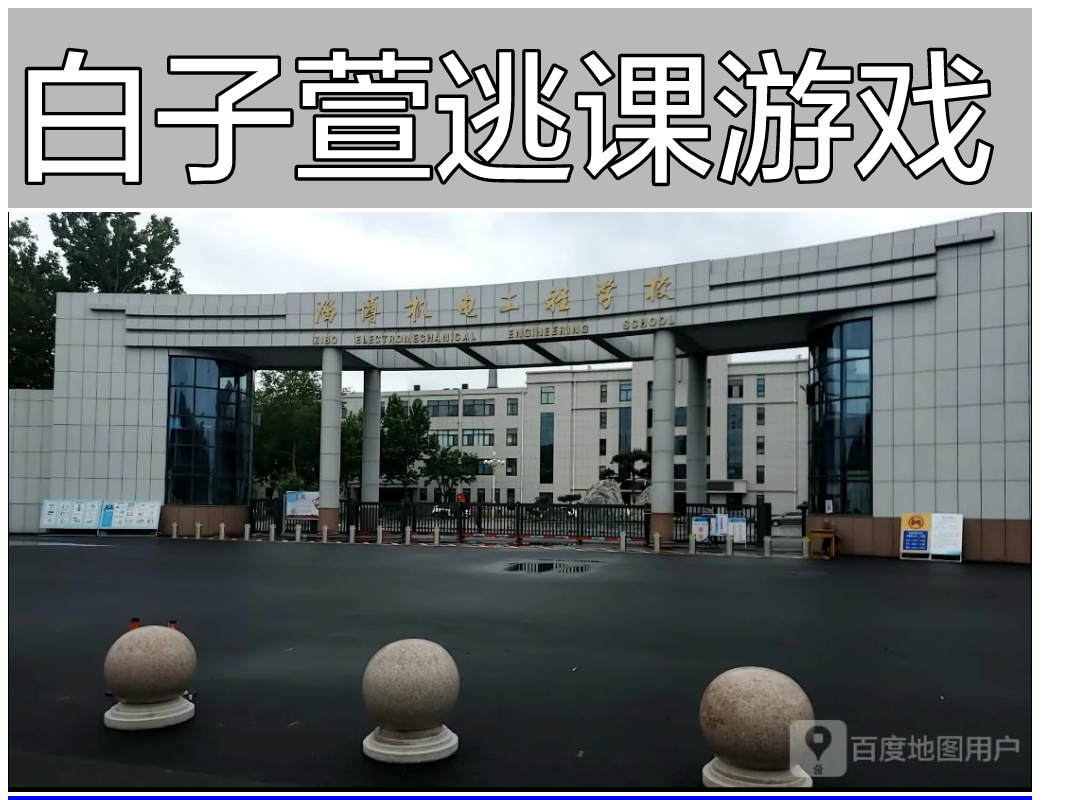
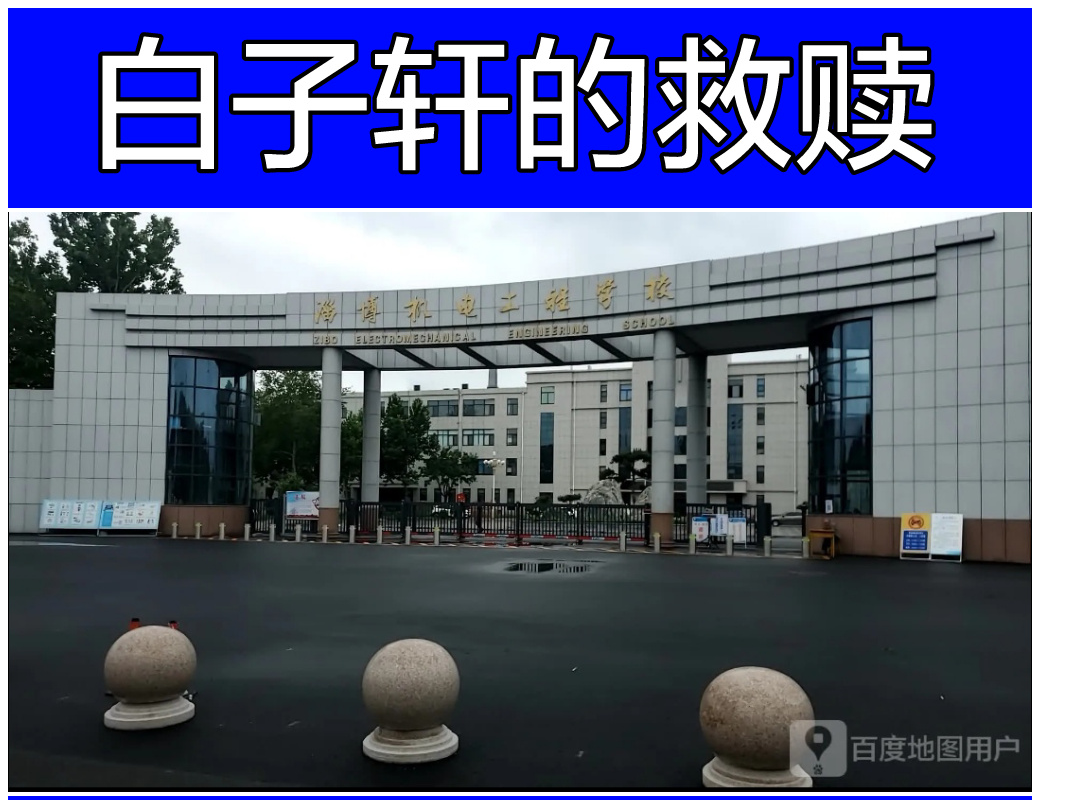
Before and after one commit to xian1meng2/bai2zi3xuan1tao2xue2you2xi4, a plain HTML site: page 白子萱逃课游戏.html in a window 1280 px wide. Shown: the top 800 px of the page, without its empty margins (0-1087 px from the left). Drawn offline with Linux system fonts and the light colour scheme.

Commit message:
白子萱逃课游戏.html

```diff
--- a/白子萱逃课游戏.html
+++ b/白子萱逃课游戏.html
@@ -2,7 +2,7 @@
 <html>
 <body>
 
-<img src="./1024.jpg">
+<img src="./白子轩的救赎.jpg">
 
 <img src="./xiao4men2.jpg">
 
```
